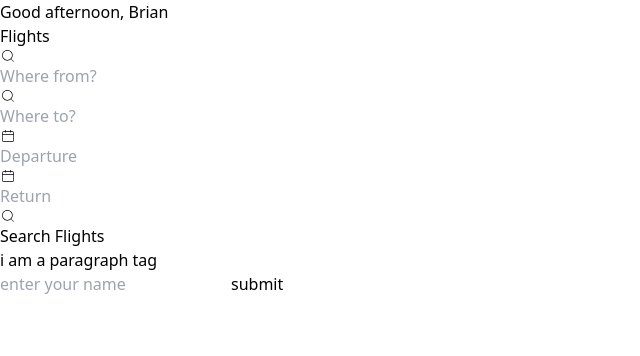
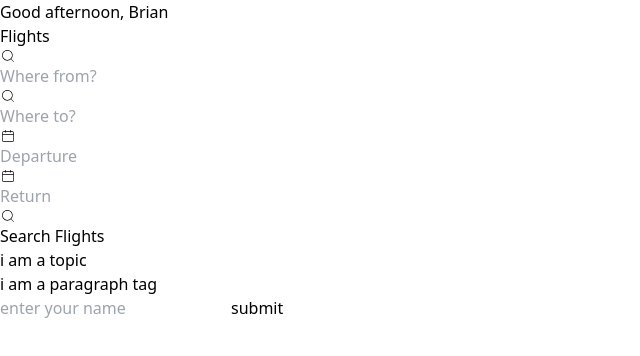
Before and after one commit to ghoshsourav99/gitTest, a React (Vite) app: page / in a window 1280 px wide. Shown: the top 356 px of the page, without its empty margins (0-640 px from the left). Built offline with nearby package versions, Linux system fonts and the light colour scheme.

Commit message:
add topic to gittest

```diff
--- a/src/components/GitTest.tsx
+++ b/src/components/GitTest.tsx
@@ -3,6 +3,7 @@
 function GitTest() {
   return (
     <div>
+      <h1>i am a topic</h1>
       <p>i am a paragraph tag</p>
     </div>
   )
```
